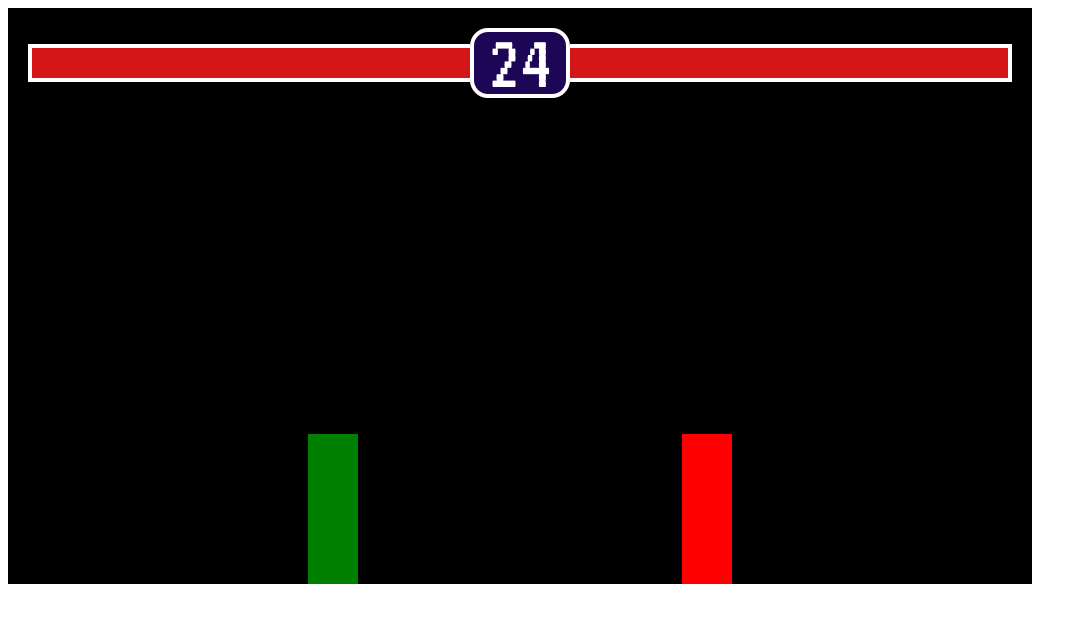
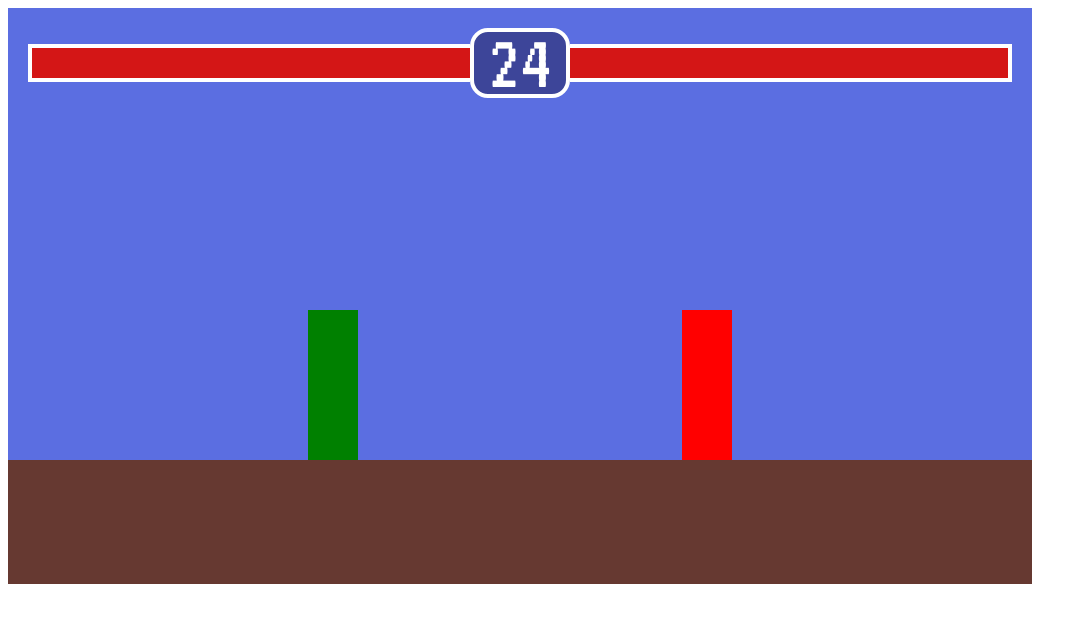
Before and after one commit to Parafoxical/2D-Fighter, a plain HTML site: page index.html in a window 1280 px wide. Shown: the whole page, without its empty margins (0-1087 px from the left). Drawn offline with Linux system fonts and the light colour scheme.

Commit message:
V 1.2
+ Added Background
~ Adjusted Classes

```diff
--- a/index.html
+++ b/index.html
@@ -59,7 +59,7 @@
                 <div
                     id="timer"
                     style="
-                        background-color: rgba(81, 18, 230, 0.377);
+                        background-color: rgba(12, 1, 34, 0.377);
                         height: 70px;
                         width: 100px;
                         flex-shrink: 0;
@@ -128,6 +128,7 @@
             </div>
             <canvas id="myCanvas"></canvas>
         </div>
+        <script src="js/classes.js"></script>
         <script src="index.js"></script>
     </body>
 </html>
--- a/index.js
+++ b/index.js
@@ -8,61 +8,15 @@ c.fillRect(0, 0, canvas.width, canvas.height)
 
 const gravity = 1;
 
-class Sprite{
-    constructor({position, velocity, color, offset}){
-        this.position = position;
-        this.velocity = velocity
-        this.width = 50
-        this.height = 150
-        this.lastKey
-        this.attackBox = {
-            position: {
-                x: this.position.x,
-                y: this.position.y
-            },
-            offset,
-            width: 100,
-            height: 50
-        }
-        this.color = color
-        this.isAttacking
-        this.health = 100
-    }
+const background = new Sprite({
+    position: {
+        x: 0,
+        y: 0
+    },
+    imageSrc: './images/background.png'
+})
 
-    draw(){
-        c.fillStyle = this.color;
-        c.fillRect(this.position.x, this.position.y, this.width ,this.height)
-
-        // Attack
-        if (this.isAttacking){
-            c.fillStyle = 'yellow'
-            c.fillRect(this.attackBox.position.x, this.attackBox.position.y, this.attackBox.width, this.attackBox.height)
-        }
-    }
-
-    update(){
-        this.draw()
-        this.attackBox.position.x = this.position.x + this.attackBox.offset.x
-        this.attackBox.position.y = this.position.y
-        this.position.x += this.velocity.x
-        this.position.y += this.velocity.y
-
-        if (this.position.y + this.height + this.velocity.y >= canvas.height){
-            this.velocity.y = 0
-        }else{
-            this.velocity.y += gravity
-        }
-    }
-
-    attack(){
-        this.isAttacking = true
-        setTimeout(() => {
-            this.isAttacking = false
-        }, 100)
-    }
-}
-
-const player = new Sprite({
+const player = new Fighter({
     position:{
         x: 300,
         y: 0
@@ -78,7 +32,7 @@ const player = new Sprite({
     color: 'green'
 });
 
-const enemy = new Sprite({
+const enemy = new Fighter({
     position:{
         x: 674,
         y: 0
@@ -150,6 +104,7 @@ function animate() {
     window.requestAnimationFrame(animate)
     c.fillStyle = 'black'
     c.fillRect(0,0, canvas.width,canvas.height)
+    background.update()
     player.update()
     enemy.update()
 
--- /dev/null
+++ b/js/classes.js
@@ -0,0 +1,71 @@
+class Sprite{
+    constructor({position, imageSrc}){
+        this.position = position
+        this.width = 50
+        this.height = 150
+        this.image = new Image()
+        this.image.src = imageSrc
+    }
+
+    draw(){
+        c.drawImage(this.image, this.position.x, this.position.y)
+    }
+
+    update(){
+        this.draw()
+    }
+}
+
+class Fighter{
+    constructor({position, velocity, color, offset}){
+        this.position = position;
+        this.velocity = velocity
+        this.width = 50
+        this.height = 150
+        this.lastKey
+        this.attackBox = {
+            position: {
+                x: this.position.x,
+                y: this.position.y
+            },
+            offset,
+            width: 100,
+            height: 50
+        }
+        this.color = color
+        this.isAttacking
+        this.health = 100
+    }
+
+    draw(){
+        c.fillStyle = this.color;
+        c.fillRect(this.position.x, this.position.y, this.width ,this.height)
+
+        // Attack
+        if (this.isAttacking){
+            c.fillStyle = 'yellow'
+            c.fillRect(this.attackBox.position.x, this.attackBox.position.y, this.attackBox.width, this.attackBox.height)
+        }
+    }
+
+    update(){
+        this.draw()
+        this.attackBox.position.x = this.position.x + this.attackBox.offset.x
+        this.attackBox.position.y = this.position.y
+        this.position.x += this.velocity.x
+        this.position.y += this.velocity.y
+
+        if (this.position.y + this.height + this.velocity.y >= 452){
+            this.velocity.y = 0
+        }else{
+            this.velocity.y += gravity
+        }
+    }
+
+    attack(){
+        this.isAttacking = true
+        setTimeout(() => {
+            this.isAttacking = false
+        }, 100)
+    }
+}
```
Also changed, not shown: images/background.png (added).
